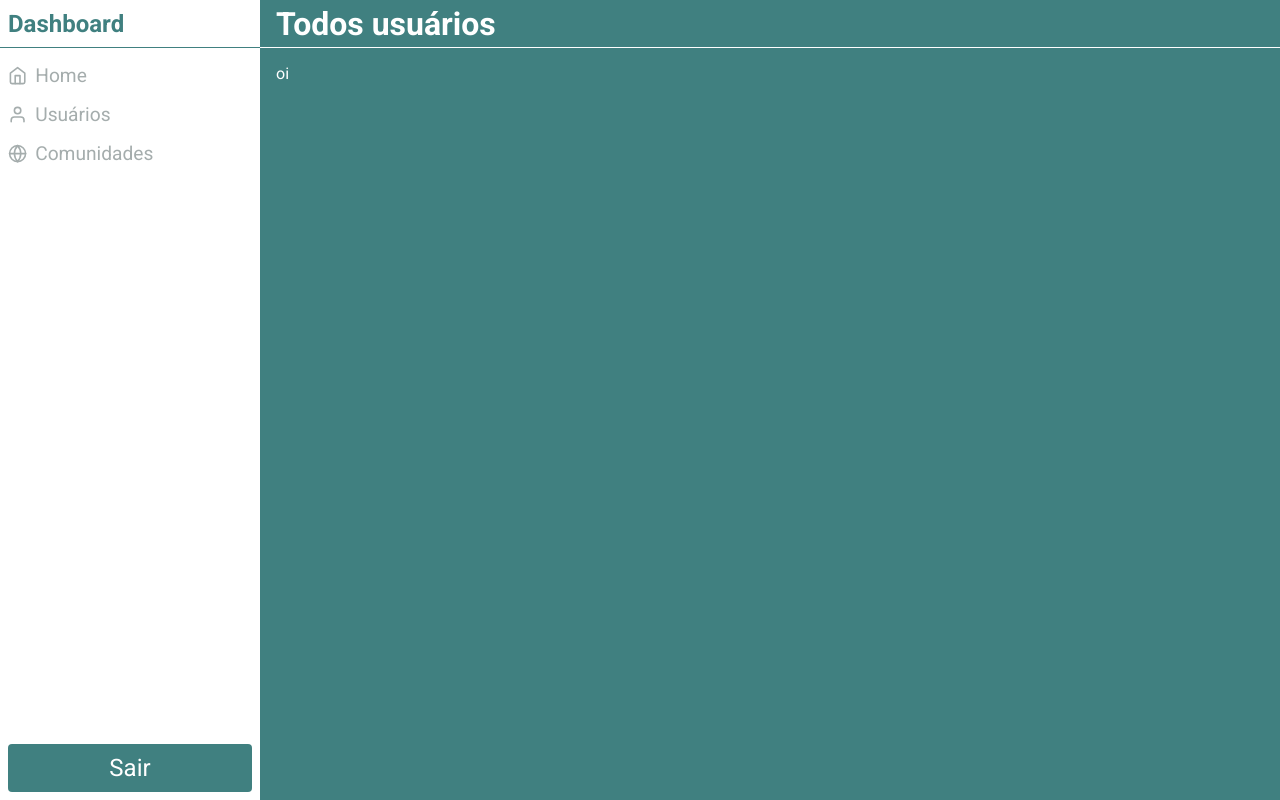
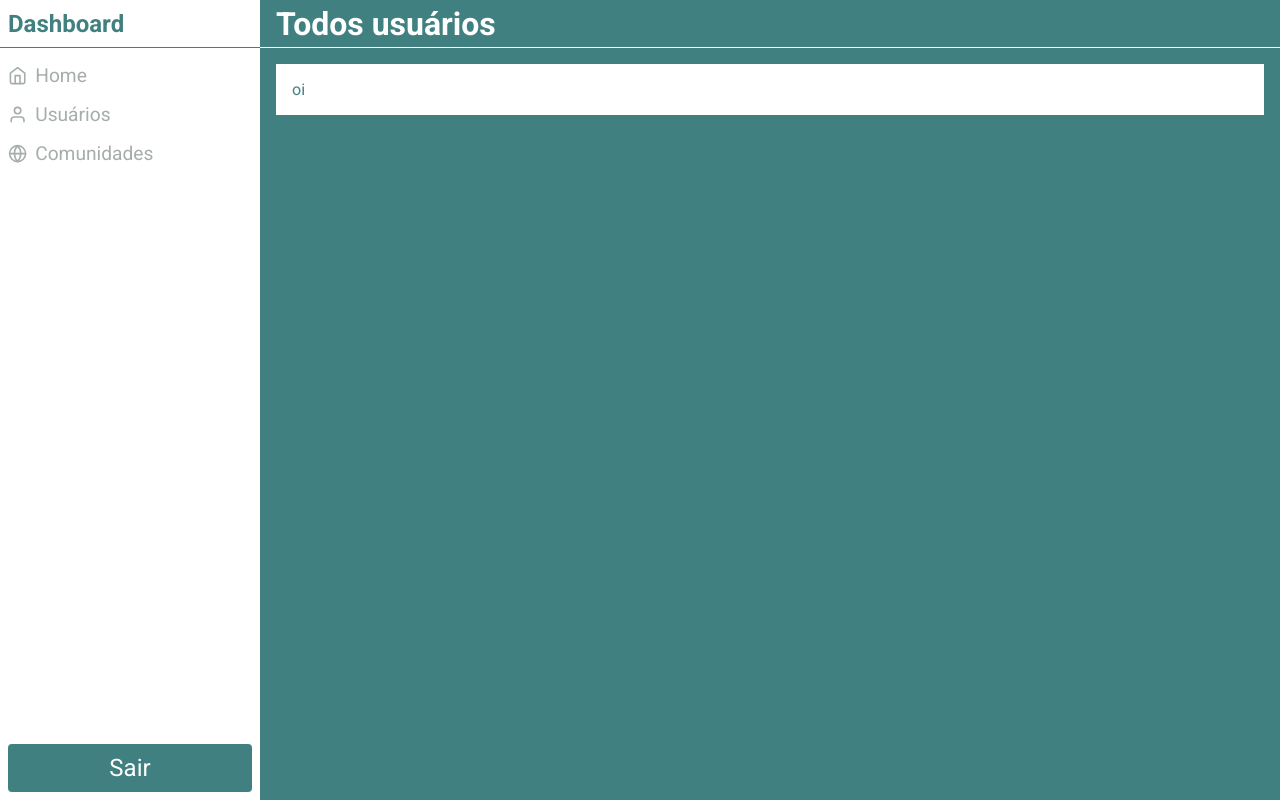
Before and after one commit to Ameciclo/botaprarodar-web, a Next.js app: page / in a window 1280 px wide. Built offline with nearby package versions, Linux system fonts and the light colour scheme.

Commit message:
create a block content

```diff
--- a/src/components/Content/index.tsx
+++ b/src/components/Content/index.tsx
@@ -9,12 +9,14 @@ type ContentProps = {
 
 export function Content({ title, children }: ContentProps) {
   return (
-    <main className={styles.container}>
+    <div className={styles.container}>
       <header>
         <h1>{title}</h1>
       </header>
 
-      <div className={styles.content}>{children}</div>
-    </main>
+      <div className={styles.content}>
+        <div>{children}</div>
+      </div>
+    </div>
   )
 }
--- a/src/components/Content/styles.module.scss
+++ b/src/components/Content/styles.module.scss
@@ -1,6 +1,5 @@
 .container {
   background: var(--green-500);
-  color: var(--white);
 
   header {
     height: 3rem;
@@ -9,9 +8,17 @@
     padding: 0 1rem;
 
     border-bottom: 1px solid var(--white);
+    color: var(--white);
   }
 }
 
 .content {
+  width: 100%;
   padding: 1rem;
+
+  div {
+    background: var(--white);
+    color: var(--green-500);
+    padding: 1rem;
+  }
 }
```
